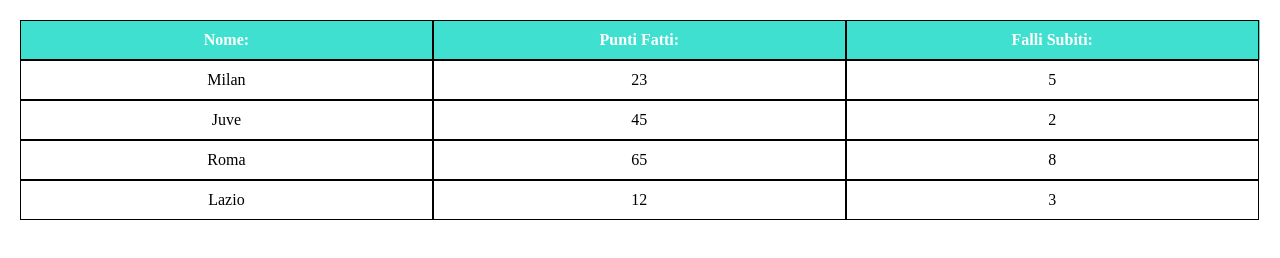
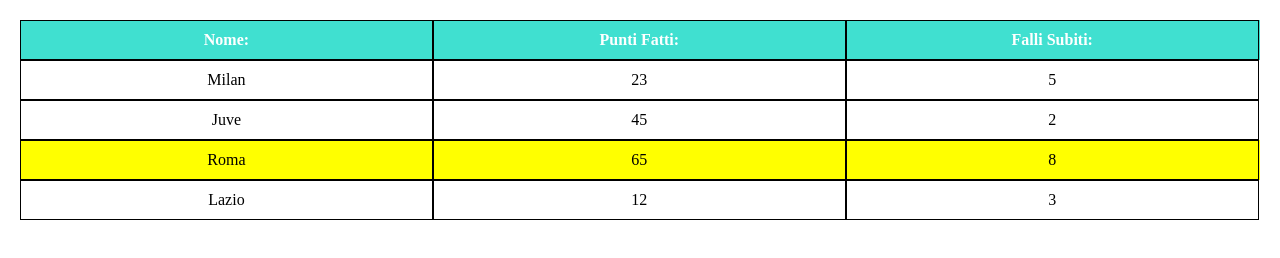
Before and after one commit to cel71/js-snack-es6, a plain HTML site: page es 3/index.html in a window 1280 px wide. Drawn offline with Linux system fonts and the light colour scheme.

Commit message:
js-snack-es6 es4

```diff
--- a/es 3/script.js
+++ b/es 3/script.js
@@ -36,7 +36,7 @@
 
 for (let x = 0; x < squadreDiCalcio.length; x++) {
     const {falliSubiti} = squadreDiCalcio[x];
-    if(falliSubiti > moreFalliSubiti) {
+    if (falliSubiti > moreFalliSubiti) {
         squadra = squadreDiCalcio[x];
         moreFalliSubiti = falliSubiti;
     }
--- a/es 3/style.css
+++ b/es 3/style.css
@@ -21,6 +21,10 @@
     font-weight: bold;
 }
 
+.table ul:nth-child(4) {
+    background-color: yellow;
+}
+
 .table ul li {
     border: 1px solid black;
     flex-basis: 33.3%;
```
